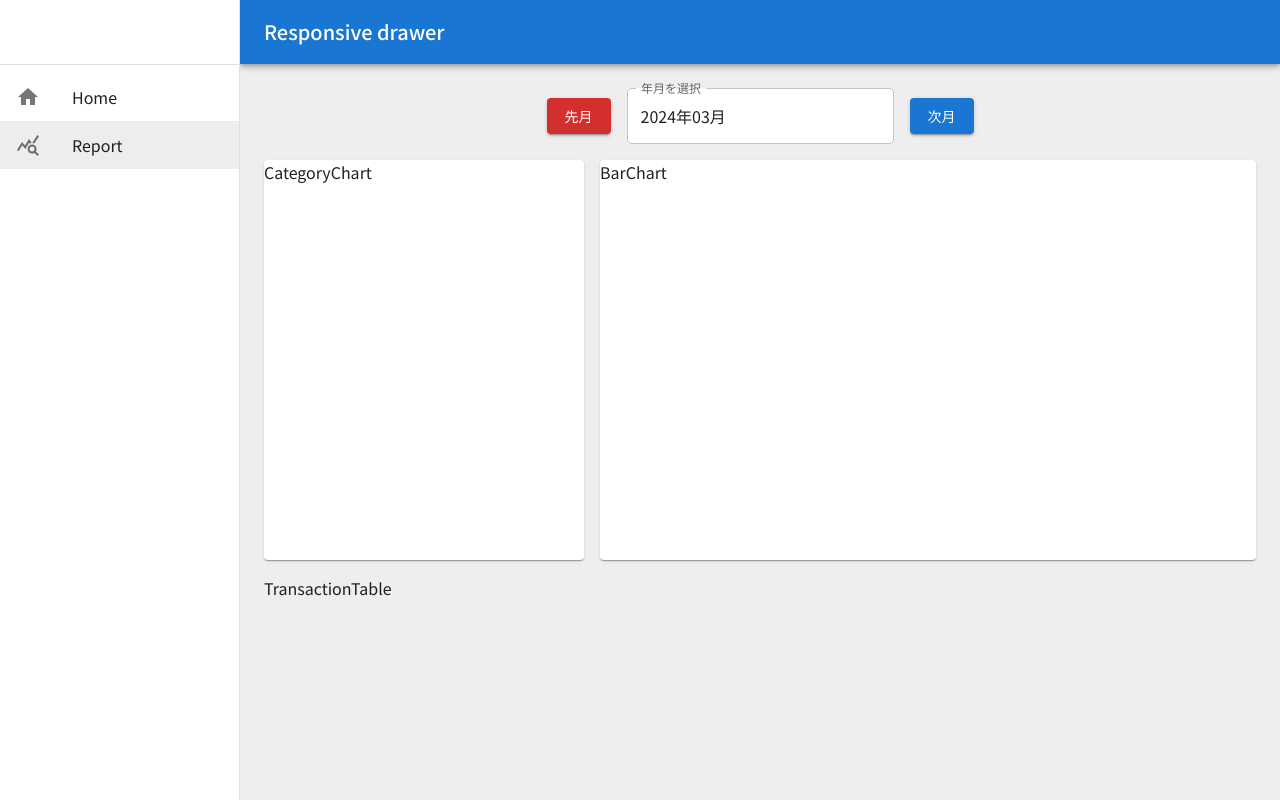
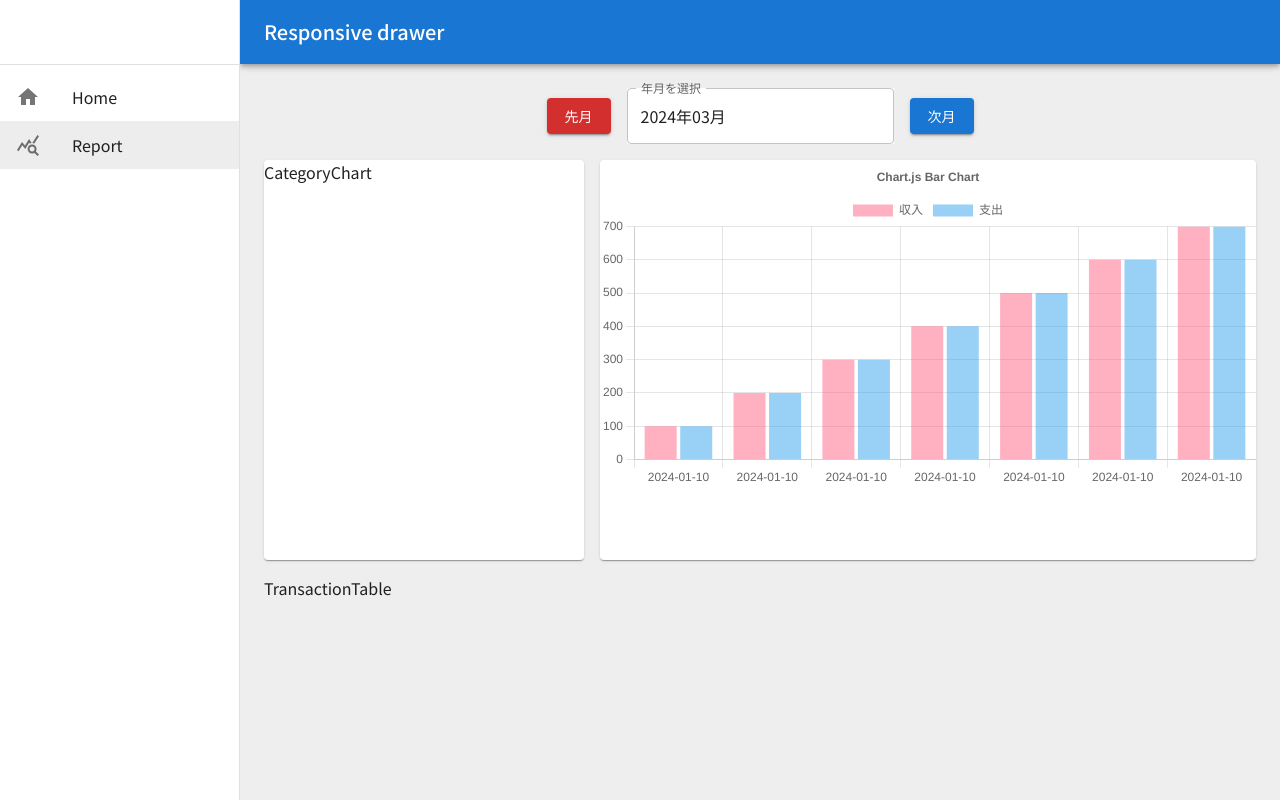
Before and after one commit to Kroro1208/react_household_app, a React (Create React App) app: page /report in a window 1280 px wide. Built offline with nearby package versions, Linux system fonts and the light colour scheme; no server answers; the database is empty.

Commit message:
react-chartjs-2を使用して収支を表示する棒グラフを実装した

```diff
--- a/package.json
+++ b/package.json
@@ -20,9 +20,11 @@
     "@types/node": "^16.18.82",
     "@types/react": "^18.2.57",
     "@types/react-dom": "^18.2.19",
+    "chart.js": "^4.4.2",
     "date-fns": "^3.3.1",
     "firebase": "^10.8.0",
     "react": "^18.2.0",
+    "react-chartjs-2": "^5.2.0",
     "react-dom": "^18.2.0",
     "react-hook-form": "^7.51.0",
     "react-router-dom": "^6.22.1",
--- a/src/components/BarChart.tsx
+++ b/src/components/BarChart.tsx
@@ -1,11 +1,56 @@
-import React from 'react'
+import { Bar } from 'react-chartjs-2';
+import {
+    Chart as ChartJS,
+    CategoryScale,
+    LinearScale,
+    BarElement,
+    Title,
+    Tooltip,
+    Legend,
+} from 'chart.js';
+
+
+ChartJS.register(
+    CategoryScale,
+    LinearScale,
+    BarElement,
+    Title,
+    Tooltip,
+    Legend
+);
 
 const BarChart = () => {
-  return (
-    <div>
-      BarChart
-    </div>
-  )
+    const options = {
+        responsive: true,
+        plugins: {
+            legend: {
+                position: 'top' as const,
+            },
+            title: {
+                display: true,
+                text: 'Chart.js Bar Chart',
+            },
+        },
+    };
+    const labels = ['2024-01-10', '2024-01-10', '2024-01-10', '2024-01-10', '2024-01-10', '2024-01-10', '2024-01-10'];
+    const data = {
+        labels,
+        datasets: [
+            {
+                label: '収入',
+                data: [100, 200, 300, 400, 500, 600, 700],
+                backgroundColor: 'rgba(255, 99, 132, 0.5)',
+            },
+            {
+                label: '支出',
+                data: [100, 200, 300, 400, 500, 600, 700],
+                backgroundColor: 'rgba(53, 162, 235, 0.5)',
+            },
+        ],
+    };
+
+    return <Bar options={options} data={data} />;
+
 }
 
 export default BarChart
```
Also changed, not shown: 1 other file (tests, documents, lock files or other folders).
